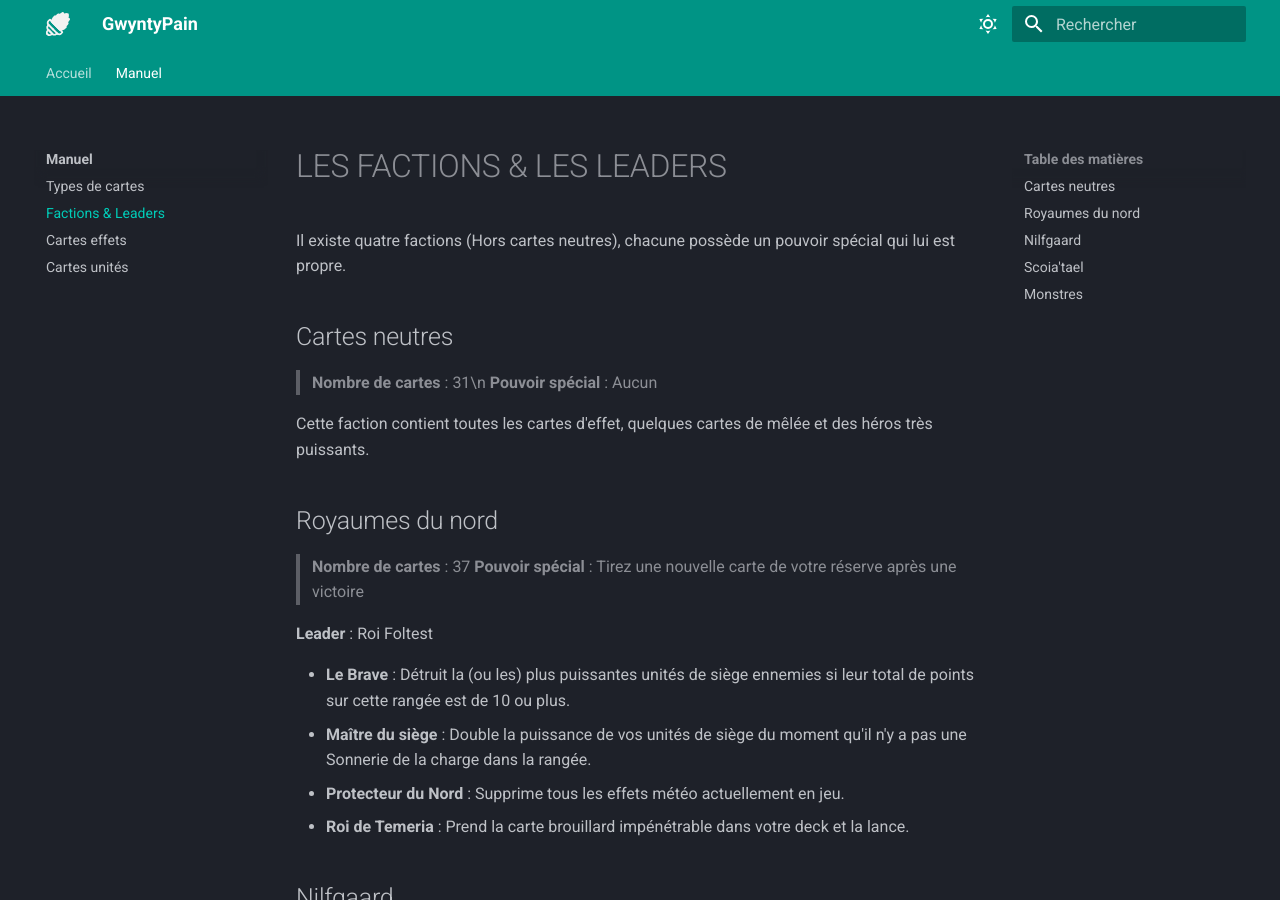
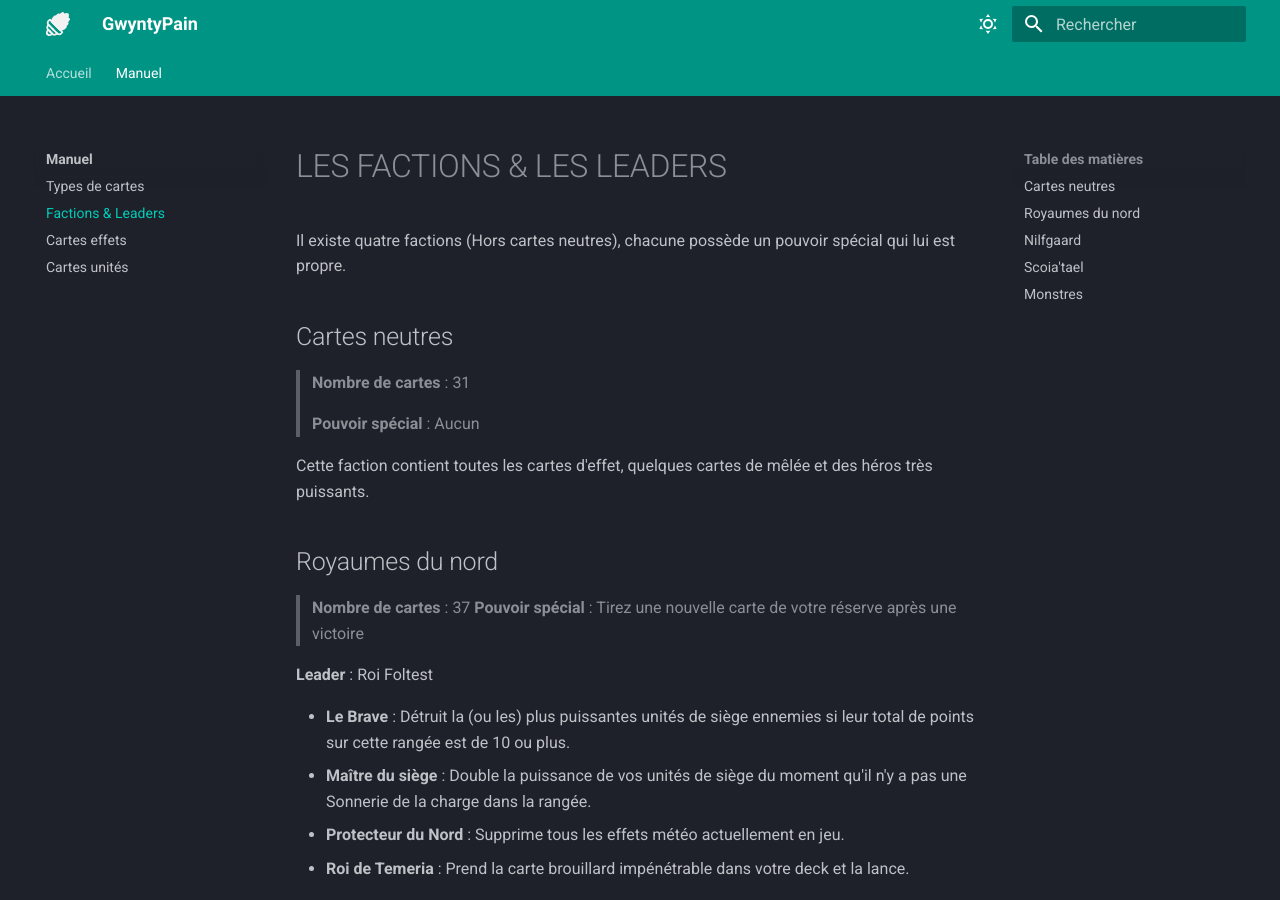
Before and after one commit to papierpainpain/gwynt, an MkDocs documentation site: the page built from docs/manuel/factions_leaders.md, in a window 1280 px wide and 900 px high. Built offline with MkDocs 1.6.1 and Material for MkDocs 9.7.7, drawn with Linux system fonts in a browser that asks for light colours.

```diff
--- a/docs/manuel/factions_leaders.md
+++ b/docs/manuel/factions_leaders.md
@@ -4,7 +4,8 @@ Il existe quatre factions (Hors cartes neutres), chacune possède un pouvoir sp
 
 ## Cartes neutres
 
-> **Nombre de cartes** : 31\n
+> **Nombre de cartes** : 31
+>
 > **Pouvoir spécial** : Aucun
 
 Cette faction contient toutes les cartes d'effet, quelques cartes de mêlée et des héros très puissants.
```
